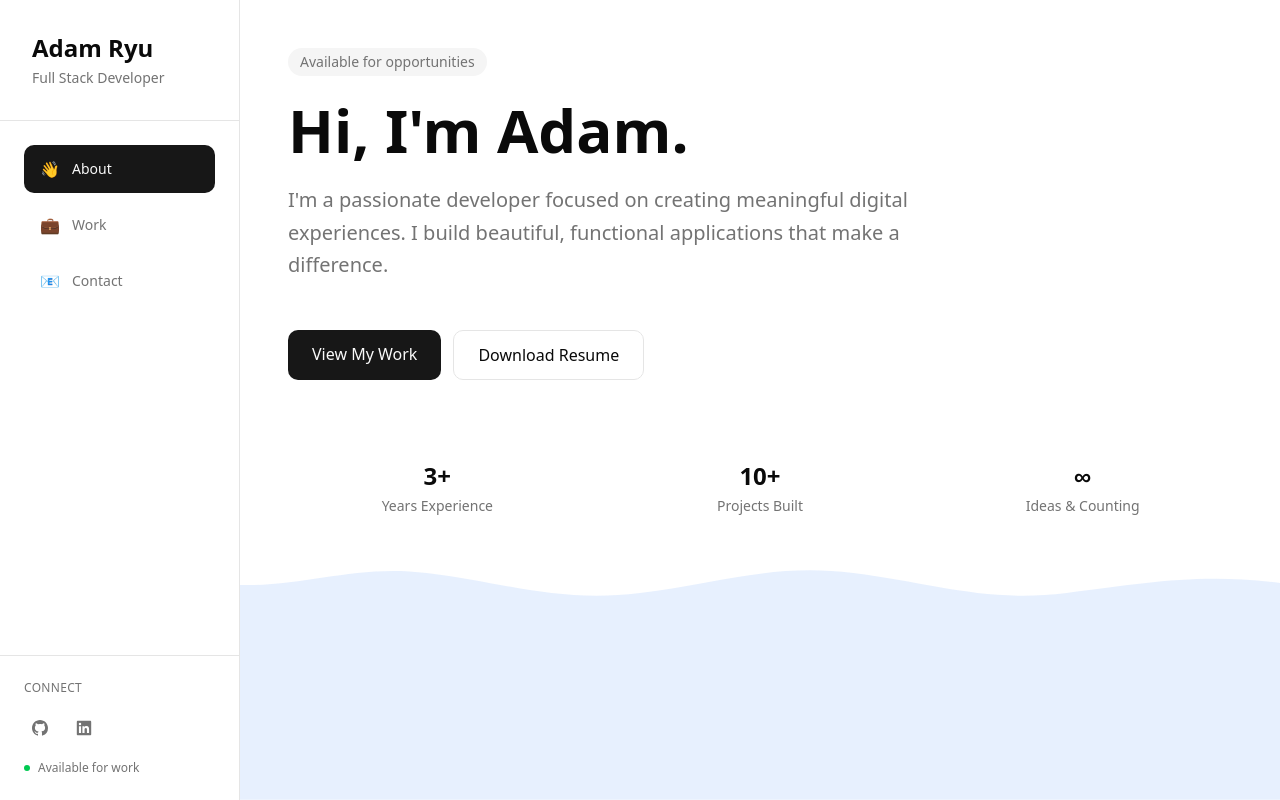
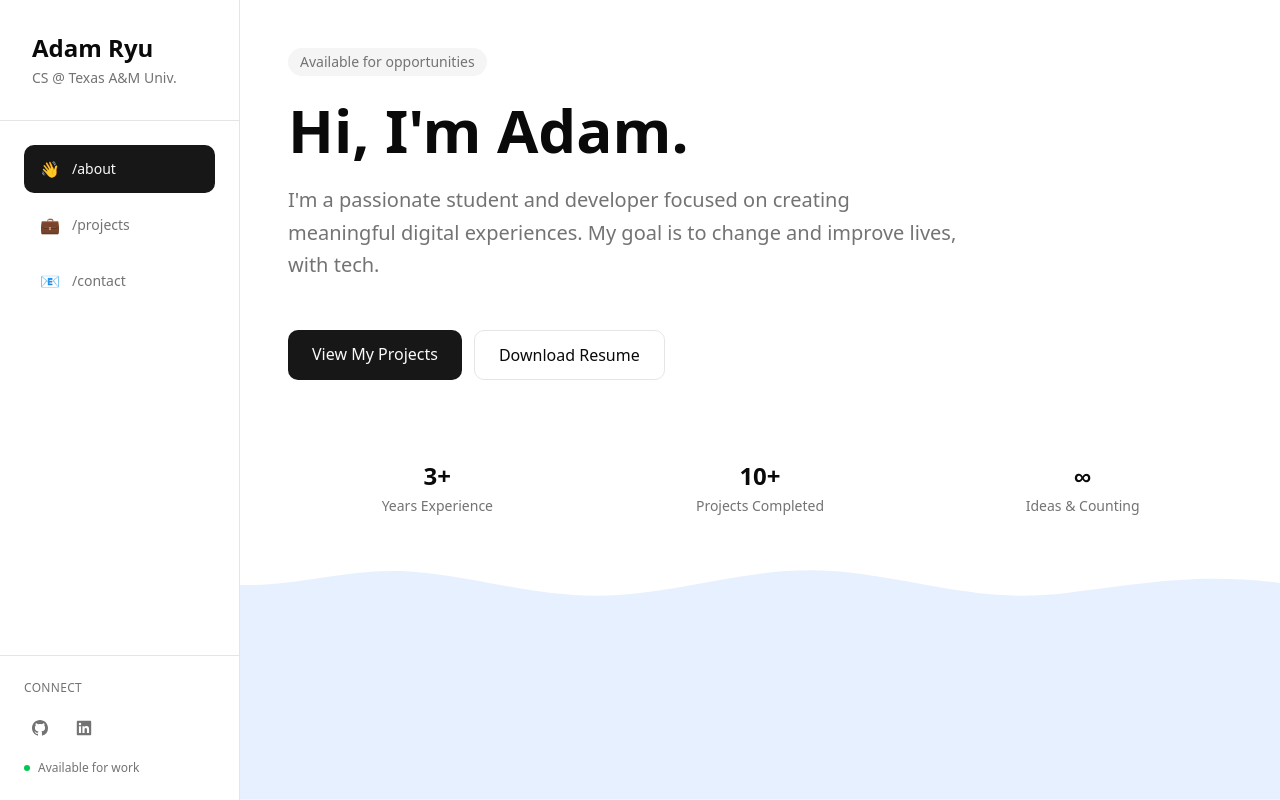
Before and after one commit to adavidryu/portfolio, a Next.js app: page / in a window 1280 px wide. Built offline with nearby package versions, Linux system fonts and the light colour scheme.

Commit message:
feat: add some deets and change filename

```diff
--- a/app/page.tsx
+++ b/app/page.tsx
@@ -21,18 +21,18 @@ export default function Home() {
             </h1>
 
             <p className="text-lg md:text-xl text-muted-foreground max-w-2xl leading-relaxed">
-              I'm a passionate developer focused on creating meaningful digital experiences.
-              I build beautiful, functional applications that make a difference.
+              I'm a passionate student and developer focused on creating meaningful digital experiences.
+              My goal is to change and improve lives, with tech.
             </p>
           </div>
 
           {/* CTA Buttons */}
           <div className="flex flex-col sm:flex-row gap-3">
             <a
-              href="/work"
+              href="/projects"
               className="px-6 py-3 bg-primary text-primary-foreground rounded-lg font-medium hover:bg-primary/90 transition-colors"
             >
-              View My Work
+              View My Projects
             </a>
 
             <button className="px-6 py-3 border border-border text-foreground rounded-lg hover:bg-muted transition-colors">
@@ -49,7 +49,7 @@ export default function Home() {
 
             <div className="text-center">
               <div className="text-2xl font-bold text-foreground mb-1">10+</div>
-              <div className="text-sm text-muted-foreground">Projects Built</div>
+              <div className="text-sm text-muted-foreground">Projects Completed</div>
             </div>
 
             <div className="text-center">
--- a/app/work/page.tsx
+++ b/app/projects/page.tsx
@@ -2,16 +2,16 @@ import SideNav from '../../components/SideNav';
 import ContentArea from '../../components/ContentArea';
 import WaveBackground from '../../components/WaveBackground';
 
-export default function Work() {
+export default function Projects() {
   return (
     <div className="min-h-screen bg-background text-foreground flex relative">
       <WaveBackground />
-      <SideNav currentPage="work" />
+      <SideNav currentPage="projects" />
 
       <ContentArea>
         <section className="max-w-4xl mx-auto">
           <h2 className="text-4xl md:text-6xl font-bold mb-6">
-            My Work
+            My Projects
           </h2>
           <p className="text-lg md:text-xl text-muted-foreground mb-12 max-w-2xl">
             Here's a collection of projects I've worked on. Each one represents
--- a/components/SideNav.tsx
+++ b/components/SideNav.tsx
@@ -3,7 +3,7 @@
 import { useState, useEffect } from 'react';
 
 interface SideNavProps {
-  currentPage: 'about' | 'work' | 'contact';
+  currentPage: 'about' | 'projects' | 'contact';
 }
 
 export default function SideNav({ currentPage }: SideNavProps) {
@@ -19,9 +19,9 @@ export default function SideNav({ currentPage }: SideNavProps) {
   }, []);
 
   const navItems = [
-    { id: 'about', label: 'About', href: '/', icon: '👋' },
-    { id: 'work', label: 'Work', href: '/work', icon: '💼' },
-    { id: 'contact', label: 'Contact', href: '/contact', icon: '📧' }
+    { id: 'about', label: '/about', href: '/', icon: '👋' },
+    { id: 'projects', label: '/projects', href: '/projects', icon: '💼' },
+    { id: 'contact', label: '/contact', href: '/contact', icon: '📧' }
   ];
 
   return (
@@ -59,7 +59,7 @@ export default function SideNav({ currentPage }: SideNavProps) {
             Adam Ryu
           </h1>
           <p className="text-sm text-muted-foreground">
-            Full Stack Developer
+            CS @ Texas A&M Univ.
           </p>
         </div>
 
```
